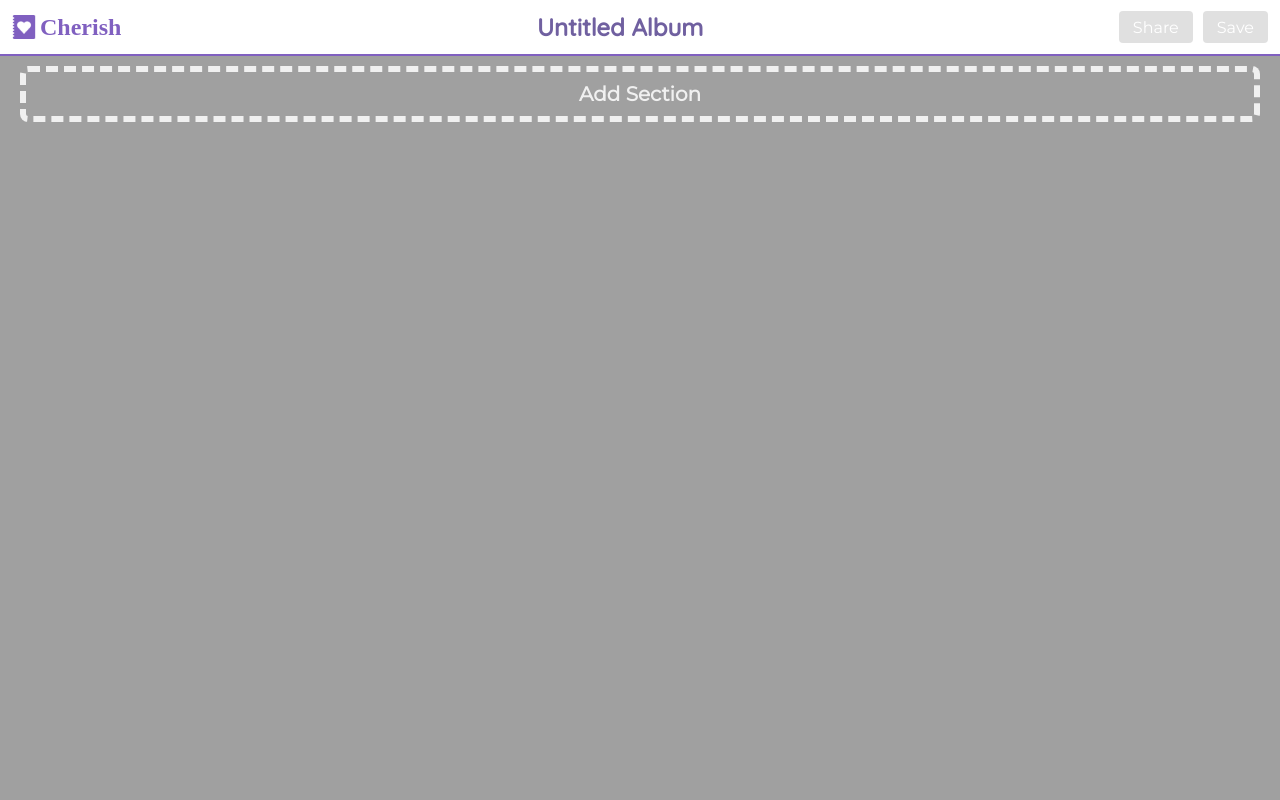
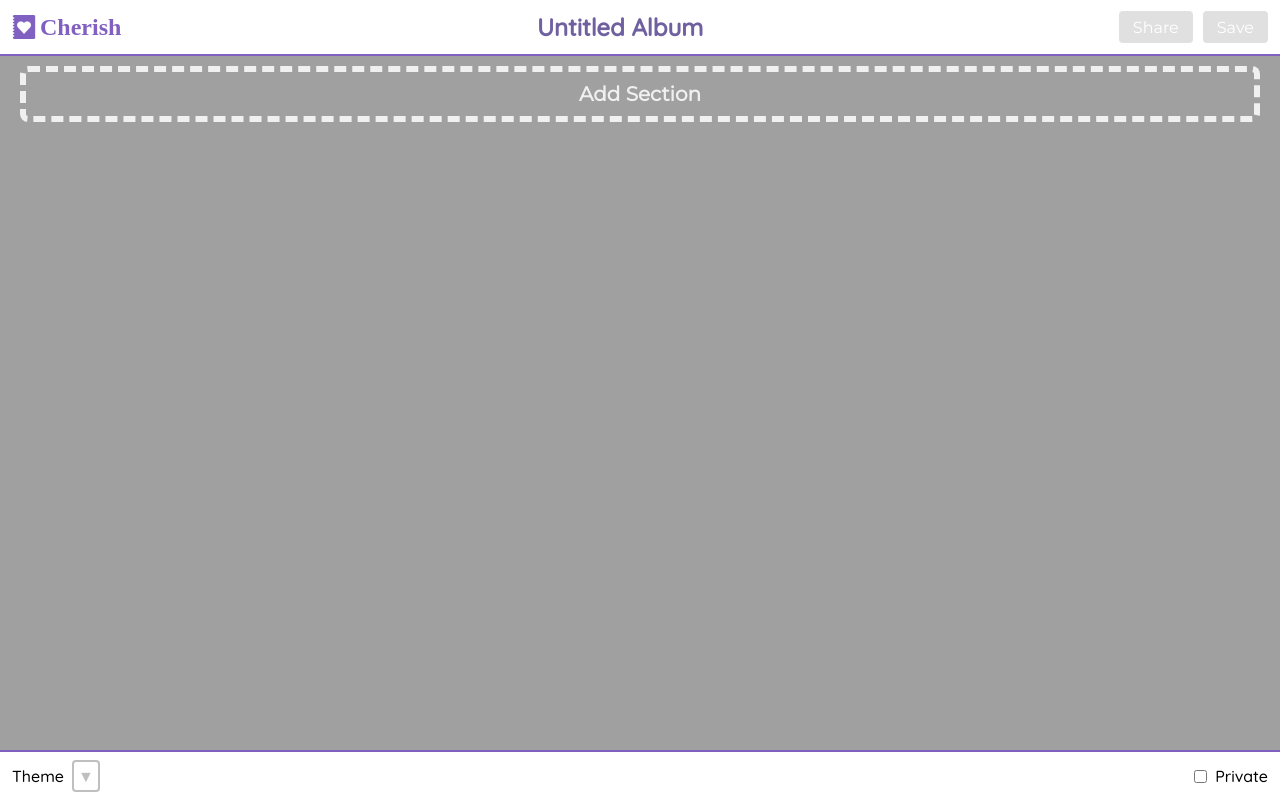
Before and after one commit to TheBobbyLlama/scrapbook, a Next.js app: page /build in a window 1280 px wide. Built offline with nearby package versions, Linux system fonts and the light colour scheme; a web font is replaced by a local one.

Commit message:
Added footer to build page.

```diff
--- a/components/ui/Select.js
+++ b/components/ui/Select.js
@@ -21,7 +21,6 @@ export function Select({
 		className,
 		"select",
 		styles.select,
-		styles.selectItem,
 		open && "focus",
 		open && styles.selectFocus,
 	]
@@ -62,7 +61,6 @@ export function Select({
 					{children.length
 						? children.map((child, index) => {
 								return cloneElement(child, {
-									key: index,
 									onClick: () => {
 										doSelection(index);
 									},
@@ -79,7 +77,7 @@ export function Select({
 	);
 }
 
-export function Option({ icon, className, children, ...rest }) {
+export function Option({ className, children, ...rest }) {
 	const myClass = [className, styles.option].filter((item) => !!item).join(" ");
 	return (
 		<div className={myClass} {...rest}>
--- a/pages/build.js
+++ b/pages/build.js
@@ -8,6 +8,7 @@ import { setModal } from "../redux/modalSlice";
 import Head from "next/head";
 import Logo from "../components/Logo";
 import BuildArea from "../components/BuildArea";
+import { Select } from "../components/ui/Select";
 import styles from "../styles/Build.module.css";
 
 export default function CreateAlbum() {
@@ -93,6 +94,16 @@ export default function CreateAlbum() {
 					<div></div>
 				</div>
 			)}
+			<footer className={styles.footer}>
+				<div>
+					<label htmlFor="theme">Theme</label>
+					<Select id="theme"></Select>
+				</div>
+				<div>
+					<input id="private" type="checkbox" />
+					<label htmlFor="private">Private</label>
+				</div>
+			</footer>
 		</main>
 	);
 }
--- a/styles/Build.module.css
+++ b/styles/Build.module.css
@@ -34,6 +34,21 @@
 	text-align: center;
 }
 
+.footer {
+	align-items: center;
+	background-color: white;
+	border-top: solid 2px var(--brand-color);
+	display: flex;
+	justify-content: space-between;
+	padding: 8px 12px;
+}
+
+.footer > div {
+	align-items: center;
+	display: flex;
+	gap: 8px;
+}
+
 @media screen and (max-width: 800px) {
 	.header {
 		flex-wrap: wrap;
--- a/styles/Select.module.css
+++ b/styles/Select.module.css
@@ -1,4 +1,6 @@
 .select {
+	align-items: center;
+	display: inline-flex;
 	padding-right: 24px;
 	position: relative;
 }
@@ -49,6 +51,9 @@
 }
 
 .option {
+	align-items: center;
+	display: flex;
+	gap: 4px;
 	padding: var(--ui-padding);
 	transition: background-color 0.25s, color 0.25s;
 }
```
